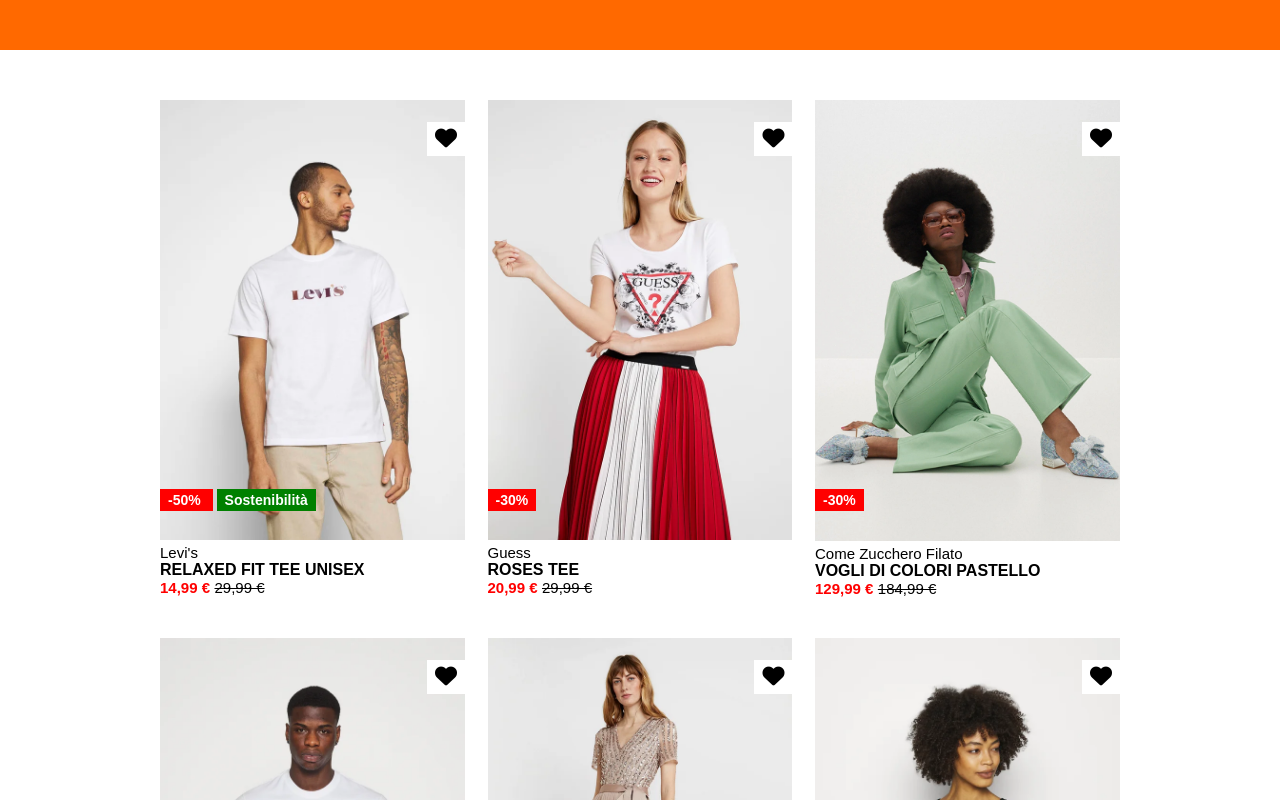
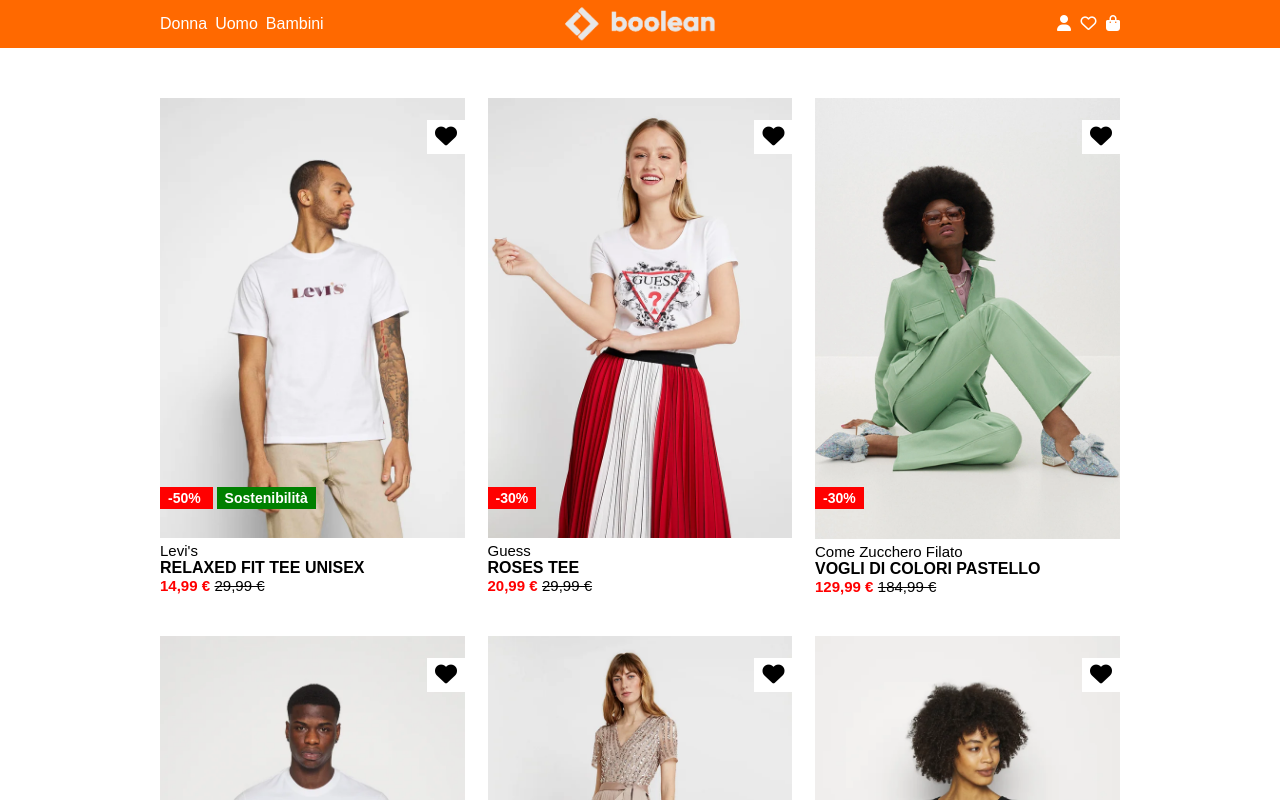
Before and after one commit to Luis-Mocha/html-css-boolando, a plain HTML site: page index.html in a window 1280 px wide. Shown: the top 800 px of the page. Drawn offline with Linux system fonts and the light colour scheme.

Commit message:
header html e css

```diff
--- a/assets/css/style.css
+++ b/assets/css/style.css
@@ -10,6 +10,14 @@
     padding: 0;
 
     font-family: sans-serif;
+}
+
+li {
+    list-style: none;
+}
+
+a {
+    text-decoration: none;
 }
 
 img {
@@ -33,8 +41,44 @@
 /* HEADER */
 header {
     background-color: rgb(255,105,0);
-    height: 50px;
+    padding: 15px 0;
+
 }
+header .logo {
+    width: 150px;
+    position: absolute;
+    top: 50%;
+    left: 50%;
+    transform: translate(-50%,-50%);
+}
+
+#header-contenuto {
+    display: flex;
+    align-items: center;
+    justify-content: space-between;
+}
+/* Nav menu */
+header ul {
+ display: flex;
+}
+header ul li {
+    padding-right: 8px ;
+}
+header a {
+    color: white;
+}
+header a:hover {
+    text-decoration: underline;
+}
+/* Area Utente */
+#utente {
+    color:white;
+}
+#utente > * {
+    padding-left: 5px;
+    cursor: pointer;
+}
+
 
 /* MAIN */
 #contenuto-main {
--- a/index.html
+++ b/index.html
@@ -18,7 +18,31 @@
 </head>
 <body>
     <header>
-        <div class="container">
+        <div id="header-contenuto" class="container p-relative">
+            <!-- Menu Nav -->
+            <nav>
+                <ul>
+                    <li>
+                        <a href="#">Donna</a>
+                    </li>
+                    <li>
+                        <a href="#">Uomo</a>
+                    </li>
+                    <li>
+                        <a href="#">Bambini</a>
+                    </li>
+                </ul>
+            </nav>
+            <!-- Logo Header -->
+            <img class="logo" src="./assets/img/boolean-logo.png" alt="Logo Boolean">
+            <!-- Sezione Personale Utente -->
+            <div id="utente">
+                <i class="fa-solid fa-user"></i>
+                <i class="fa-regular fa-heart"></i>
+                <i class="fa-solid fa-bag-shopping"></i>
+            </div>
+
+
 
         </div>
 
```
